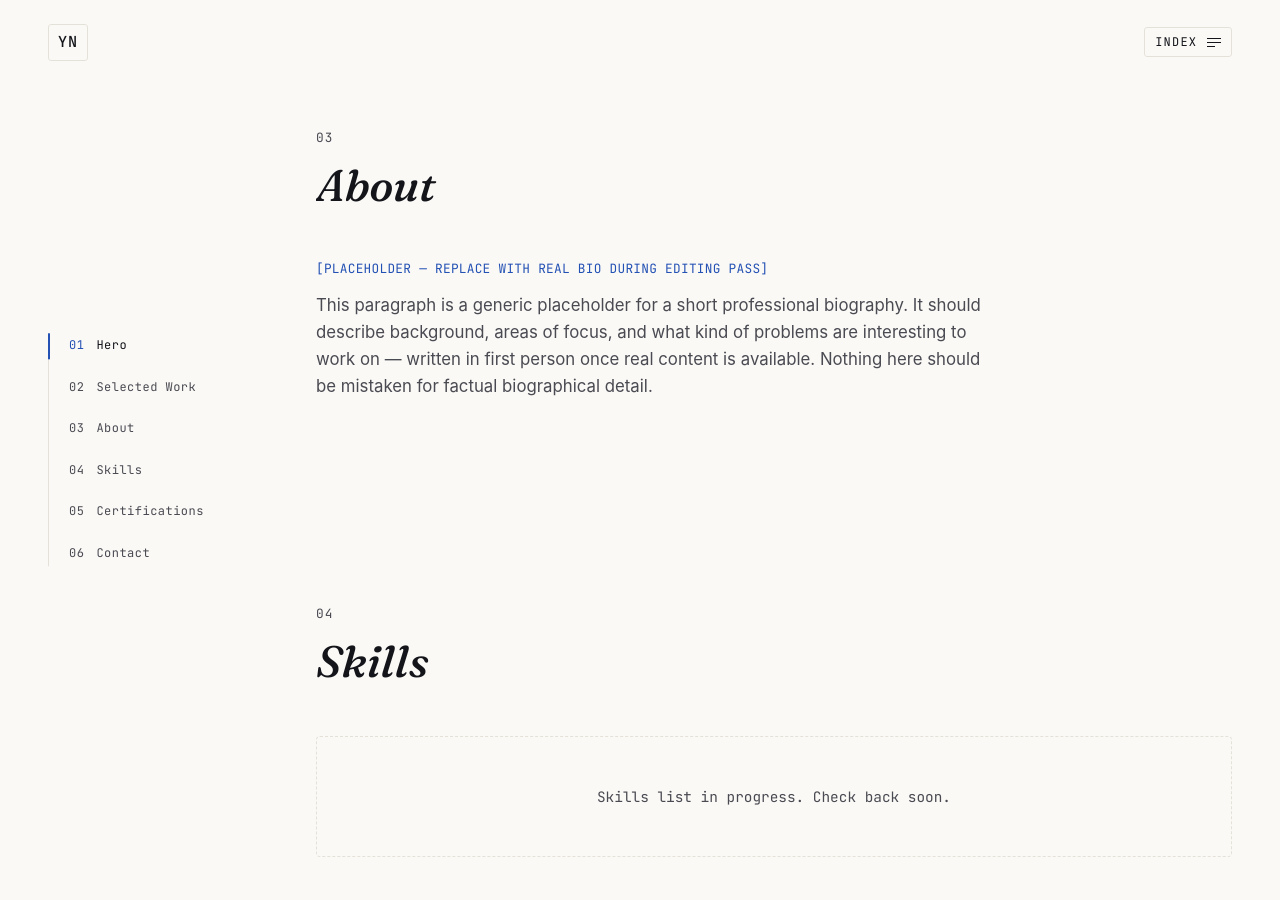
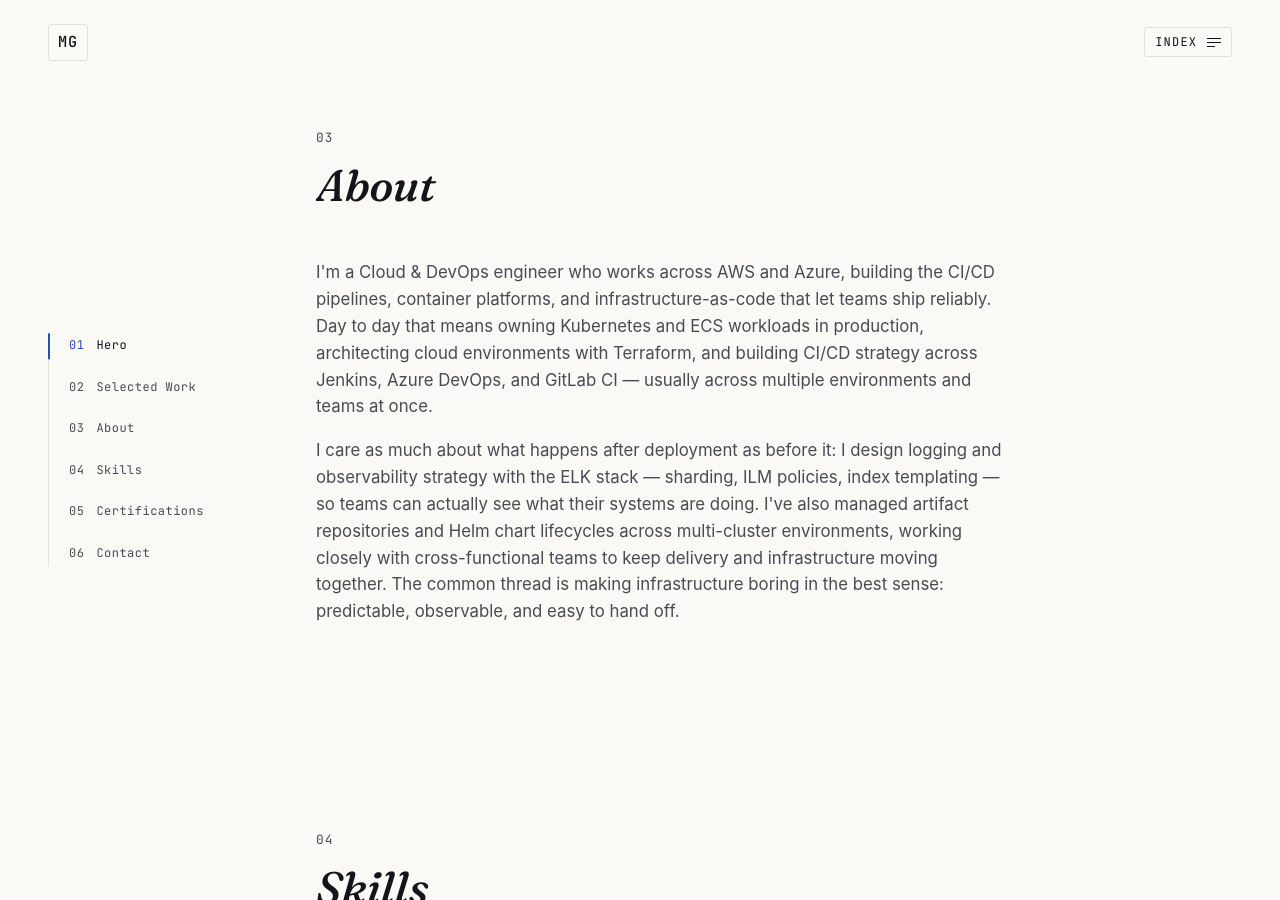
Before and after one commit to moatazgad/moatazgad.github.io, a Jekyll site: the page built from index.html, in a window 1280 px wide and 900 px high, scrolled down 1316 px. Built offline with Jekyll 4.4.1, drawn with Linux system fonts in a browser that asks for light colours; some web fonts are replaced; some of the changed text lies outside the part shown.

Commit message:
Add identity, hero, about, and contact content

```diff
--- a/_config.yml
+++ b/_config.yml
@@ -1,13 +1,13 @@
-title: "Your Name"
-description: "Cloud & Infrastructure Engineer — placeholder tagline"
-url: "" # e.g. https://yourusername.github.io — fill in when deploying
+title: "Moataz Gad"
+description: "Cloud & DevOps engineer building reliable infrastructure across AWS and Azure."
+url: "https://moatazgad.github.io"
 baseurl: ""
 
-# --- Author / contact placeholders (fill in during editing pass) ---
-author: "Your Name"
-email: "you@example.com"
-github_username: "yourusername"
-linkedin_username: "yourusername"
+# --- Author / contact ---
+author: "Moataz Gad"
+email: "moatazgaad7@gmail.com"
+github_username: "moatazgad"
+linkedin_username: "moataz-gad-250743183"
 
 # --- Collections ---
 collections:
--- a/_includes/footer.html
+++ b/_includes/footer.html
@@ -2,10 +2,10 @@
   <div class="site-footer__inner">
     <p class="site-footer__mark">{{ site.title }}</p>
     <ul class="site-footer__links">
-      <li><a href="#">Email</a></li>
-      <li><a href="#">GitHub</a></li>
-      <li><a href="#">LinkedIn</a></li>
+      <li><a href="mailto:{{ site.email }}">Email</a></li>
+      <li><a href="https://github.com/{{ site.github_username }}/" target="_blank" rel="noopener">GitHub</a></li>
+      <li><a href="https://www.linkedin.com/in/{{ site.linkedin_username }}/" target="_blank" rel="noopener">LinkedIn</a></li>
     </ul>
-    <p class="site-footer__meta">&copy; {{ 'now' | date: "%Y" }} — placeholder footer, links not yet wired up.</p>
+    <p class="site-footer__meta">&copy; {{ 'now' | date: "%Y" }}</p>
   </div>
 </footer>
--- a/_includes/nav.html
+++ b/_includes/nav.html
@@ -1,7 +1,6 @@
 <header class="corner-nav">
   <a href="{{ '/' | relative_url }}" class="corner-mark" aria-label="{{ site.title }} — home">
-    <!-- Wordmark placeholder: swap for real initials/mark during editing pass -->
-    YN
+    MG
   </a>
 
   <button type="button" class="index-trigger" id="index-trigger" aria-haspopup="dialog" aria-expanded="false" aria-controls="index-overlay">
--- a/index.html
+++ b/index.html
@@ -15,29 +15,16 @@
 
 <section id="hero" class="hero" data-section>
   <div class="hero__inner reveal">
-    <span class="eyebrow">Portfolio — Placeholder</span>
+    <span class="eyebrow">Portfolio</span>
     <h1 class="hero__title">
-      <span class="hero__title-line">Your Name</span>
-      <span class="hero__title-line hero__title-line--italic">building considered systems.</span>
+      <span class="hero__title-line">Moataz Gad</span>
+      <span class="hero__title-line hero__title-line--italic">building infrastructure that holds up.</span>
     </h1>
     <p class="hero__tagline">
-      Cloud &amp; Infrastructure Engineer — placeholder tagline. Replace this
-      paragraph with a short, specific statement of what you do and for whom.
+      Cloud &amp; DevOps engineer working across AWS and Azure — CI/CD
+      pipelines, Kubernetes and ECS at scale, and infrastructure-as-code
+      built to be reliable, observable, and easy to hand off.
     </p>
-    <div class="hero__stats">
-      <div class="stat-callout">
-        <span class="stat-callout__num" data-counter data-target="XX">XX</span>
-        <span class="stat-callout__desc">Placeholder metric label</span>
-      </div>
-      <div class="stat-callout">
-        <span class="stat-callout__num" data-counter data-target="XX+">XX+</span>
-        <span class="stat-callout__desc">Placeholder metric label</span>
-      </div>
-      <div class="stat-callout">
-        <span class="stat-callout__num" data-counter data-target="X">X</span>
-        <span class="stat-callout__desc">Placeholder metric label</span>
-      </div>
-    </div>
   </div>
 </section>
 
@@ -81,13 +68,25 @@
     <h2>About</h2>
   </div>
   <div class="about__body reveal">
-    <p class="placeholder-note">[Placeholder — replace with real bio during editing pass]</p>
     <p>
-      This paragraph is a generic placeholder for a short professional
-      biography. It should describe background, areas of focus, and what
-      kind of problems are interesting to work on — written in first
-      person once real content is available. Nothing here should be
-      mistaken for factual biographical detail.
+      I'm a Cloud &amp; DevOps engineer who works across AWS and Azure,
+      building the CI/CD pipelines, container platforms, and
+      infrastructure-as-code that let teams ship reliably. Day to day that
+      means owning Kubernetes and ECS workloads in production, architecting
+      cloud environments with Terraform, and building CI/CD strategy across
+      Jenkins, Azure DevOps, and GitLab CI — usually across multiple
+      environments and teams at once.
+    </p>
+    <p>
+      I care as much about what happens after deployment as before it: I
+      design logging and observability strategy with the ELK stack —
+      sharding, ILM policies, index templating — so teams can actually see
+      what their systems are doing. I've also managed artifact repositories
+      and Helm chart lifecycles across multi-cluster environments, working
+      closely with cross-functional teams to keep delivery and
+      infrastructure moving together. The common thread is making
+      infrastructure boring in the best sense: predictable, observable, and
+      easy to hand off.
     </p>
   </div>
 </section>
@@ -149,11 +148,11 @@
     <h2>Contact</h2>
   </div>
   <div class="contact__body reveal">
-    <p>Placeholder invitation to get in touch — replace with real copy.</p>
+    <p>Open to cloud &amp; DevOps roles and interesting infrastructure problems — reach out.</p>
     <ul class="contact-links">
-      <li><a href="#">Email <span aria-hidden="true">&rarr;</span></a></li>
-      <li><a href="#">GitHub <span aria-hidden="true">&rarr;</span></a></li>
-      <li><a href="#">LinkedIn <span aria-hidden="true">&rarr;</span></a></li>
+      <li><a href="mailto:{{ site.email }}">Email <span aria-hidden="true">&rarr;</span></a></li>
+      <li><a href="https://github.com/{{ site.github_username }}/" target="_blank" rel="noopener">GitHub <span aria-hidden="true">&rarr;</span></a></li>
+      <li><a href="https://www.linkedin.com/in/{{ site.linkedin_username }}/" target="_blank" rel="noopener">LinkedIn <span aria-hidden="true">&rarr;</span></a></li>
     </ul>
   </div>
 </section>
```
